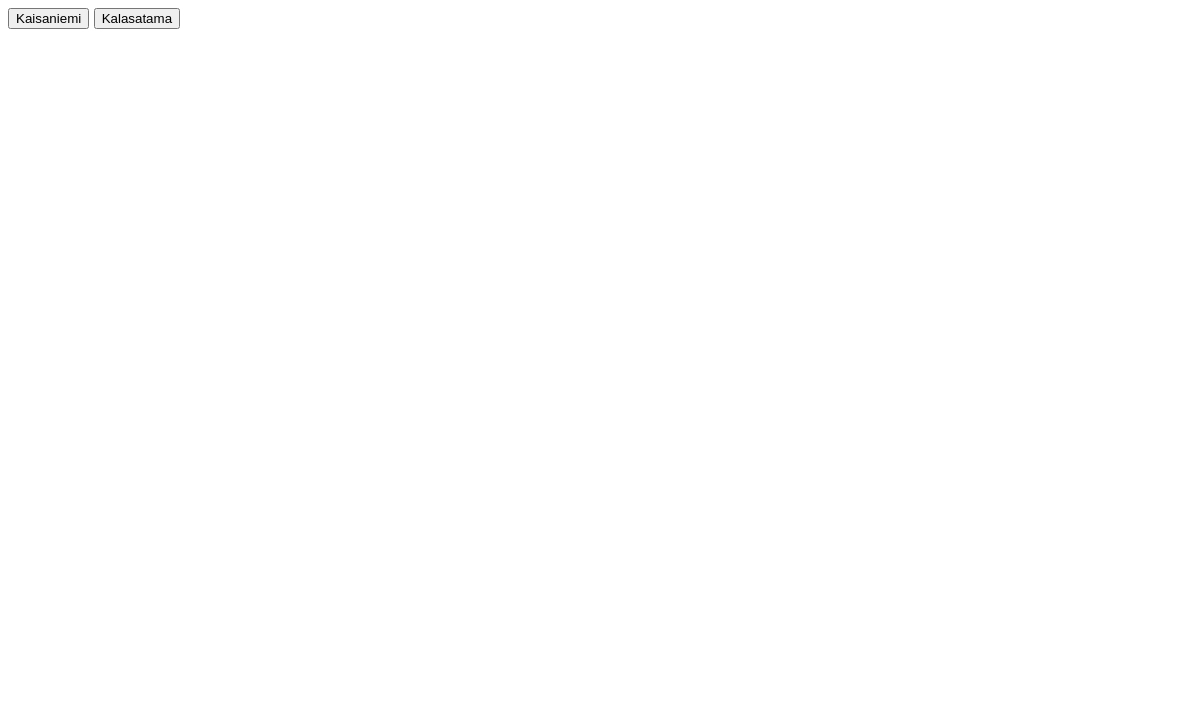
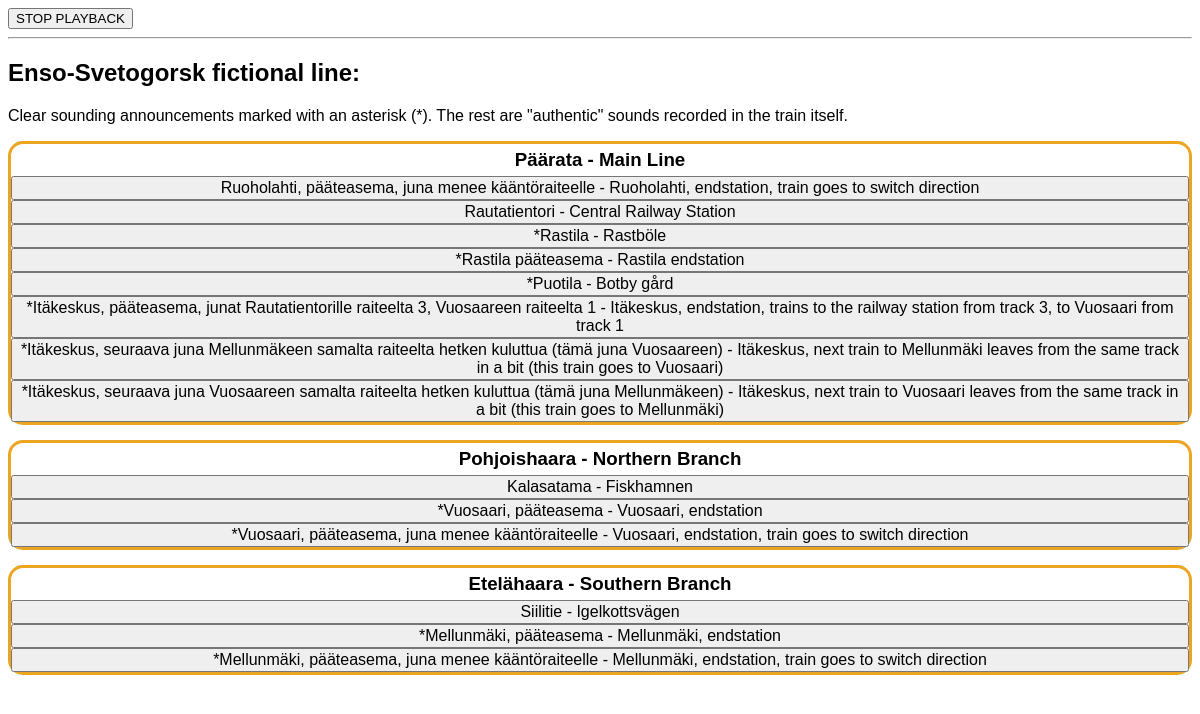
Before and after one commit to saabismi/helsinki-metro-soundboard, an Electron app: page index.html in a window 1200 px wide. Drawn offline with nearby package versions, Linux system fonts and the light colour scheme; no server answers.

Commit message:
Added fictional Enso line stations and a stop playback button

```diff
--- a/app/soundboard.js
+++ b/app/soundboard.js
@@ -5,12 +5,80 @@ var kaisaniemi = new Howl({
     src: ["app/audio/kaisaniemi.mp3"]
 });
 
+
+// Main line
+var ruoholahti_paateasema_kaantoraide = new Howl({
+    src: ["app/audio/ruoholahti_paateasema_kaantoraide.mp3"]
+});
+
+var rautatientori = new Howl({
+    src: ["app/audio/rautatientori.mp3"]
+});
+
+var rastila = new Howl({
+    src: ["app/audio/rastila_clear.mp3"]
+});
+
+var rastila_paateasema = new Howl({
+    src: ["app/audio/rastila_paateasema_clear.mp3"]
+});
+
+var puotila = new Howl({
+    src: ["app/audio/puotila_clear.mp3"]
+})
+
+var itakeskus_paateasema = new Howl({
+    src: ["app/audio/itakeskus_paateasema_rautatieasemalleraiteelta3_vuosaareenraiteelta1.mp3"]
+});
+
+var itakeskus_mellunmakeen = new Howl({
+    src: ["app/audio/itakeskus_tamajunamellunmakeen_samaltaraiteelta.mp3"]
+});
+
+var itakeskus_vuosaareen = new Howl({
+    src: ["app/audio/itakeskus_tamajunavuosaareen_samaltaraiteelta.mp3"]
+});
+
+
+// Southern branch
+var siilitie = new Howl({
+    src: ["app/audio/siilitie.mp3"]
+});
+
+var mellunmaki_paateasema = new Howl({
+    src: ["app/audio/mellunmaki_paateasema.mp3"]
+});
+
+var mellunmaki_paateasema_kaantoraide = new Howl({
+    src: ["app/audio/mellunmaki_paateasema_kaantoraide.mp3"]
+});
+
+// Northern branch
 var kalasatama = new Howl({
     src: ["app/audio/kalasatama.mp3"]
 });
 
+var vuosaari_paateasema = new Howl({
+    src: ["app/audio/vuosaari_paateasema.mp3"]
+});
+
+var vuosaari_paateasema_kaantoraide = new Howl({
+    src: ["app/audio/vuosaari_paateasema_kaantoraide.mp3"]
+});
+
+
+// Other announcements
+
+
+
+// Play a sound, insert the sound's name as parameter
 function playSound(name) {
     name.play();
+}
+
+// Stop playback of all sounds
+function stopPlayback() {
+    Howler.stop();
 }
 
 //globalShortcut.register("CommandOrControl+5", playSound(kaisaniemi));
--- a/app/style.css
+++ b/app/style.css
@@ -1,3 +1,22 @@
 html {
     font-family: Arial, Helvetica, sans-serif;
 }
+
+.vertical-list {
+    display: flex;
+    flex-direction: column;
+    border: 3px solid #eca520;
+    border-radius: 15px;
+    margin-top: 15px;
+    max-width:100%;
+}
+
+.vertical-list > h3 {
+text-align: center;
+padding:5px;
+margin:0px;
+}
+
+.vertical-list > button {
+    font-size: medium;
+}
--- a/index.html
+++ b/index.html
@@ -10,8 +10,39 @@
 
 <body>
 
-<button onclick="playSound(kaisaniemi)">Kaisaniemi</button>
-<button onclick="playSound(kalasatama)">Kalasatama</button>
+<!--<button onclick="playSound(kaisaniemi)">Kaisaniemi</button>-->
+<button onclick="stopPlayback()">STOP PLAYBACK</button>
+<hr>
+
+<h2>Enso-Svetogorsk fictional line:</h2>
+<p>Clear sounding announcements marked with an asterisk (*). The rest are "authentic" sounds recorded in the train itself.</p>
+
+<div class="vertical-list">
+  <h3>Päärata - Main Line</h3>
+  <button onclick="playSound(ruoholahti_paateasema_kaantoraide)">Ruoholahti, pääteasema, juna menee kääntöraiteelle - Ruoholahti, endstation, train goes to switch direction</button>
+  <button onclick="playSound(rautatientori)">Rautatientori - Central Railway Station</button>
+  <button onclick="playSound(rastila)">*Rastila - Rastböle</button>
+  <button onclick="playSound(rastila_paateasema)">*Rastila pääteasema - Rastila endstation</button>
+  <button onclick="playSound(puotila)">*Puotila - Botby gård</button>
+  <button onclick="playSound(itakeskus_paateasema)">*Itäkeskus, pääteasema, junat Rautatientorille raiteelta 3, Vuosaareen raiteelta 1 - Itäkeskus, endstation, trains to the railway station from track 3, to Vuosaari from track 1</button>
+  <button onclick="playSound(itakeskus_mellunmakeen)">*Itäkeskus, seuraava juna Mellunmäkeen samalta raiteelta hetken kuluttua (tämä juna Vuosaareen) - Itäkeskus, next train to Mellunmäki leaves from the same track in a bit (this train goes to Vuosaari)</button>
+  <button onclick="playSound(itakeskus_vuosaareen)">*Itäkeskus, seuraava juna Vuosaareen samalta raiteelta hetken kuluttua (tämä juna Mellunmäkeen) - Itäkeskus, next train to Vuosaari leaves from the same track in a bit (this train goes to Mellunmäki)</button>
+</div>
+
+<div class="vertical-list">
+  <h3>Pohjoishaara - Northern Branch</h3>
+  <button onclick="playSound(kalasatama)">Kalasatama - Fiskhamnen</button>
+  <button onclick="playSound(vuosaari_paateasema)">*Vuosaari, pääteasema - Vuosaari, endstation</button>
+  <button onclick="playSound(vuosaari_paateasema_kaantoraide)">*Vuosaari, pääteasema, juna menee kääntöraiteelle - Vuosaari, endstation, train goes to switch direction</button>
+</div>
+
+<div class="vertical-list">
+  <h3>Etelähaara - Southern Branch</h3>
+  <button onclick="playSound(siilitie)">Siilitie - Igelkottsvägen</button>
+  <button onclick="playSound(mellunmaki_paateasema)">*Mellunmäki, pääteasema - Mellunmäki, endstation</button>
+  <button onclick="playSound(mellunmaki_paateasema_kaantoraide)">*Mellunmäki, pääteasema, juna menee kääntöraiteelle - Mellunmäki, endstation, train goes to switch direction</button>
+
+</div>
 
 </body>
 
```
Also changed, not shown: 3 other files.
